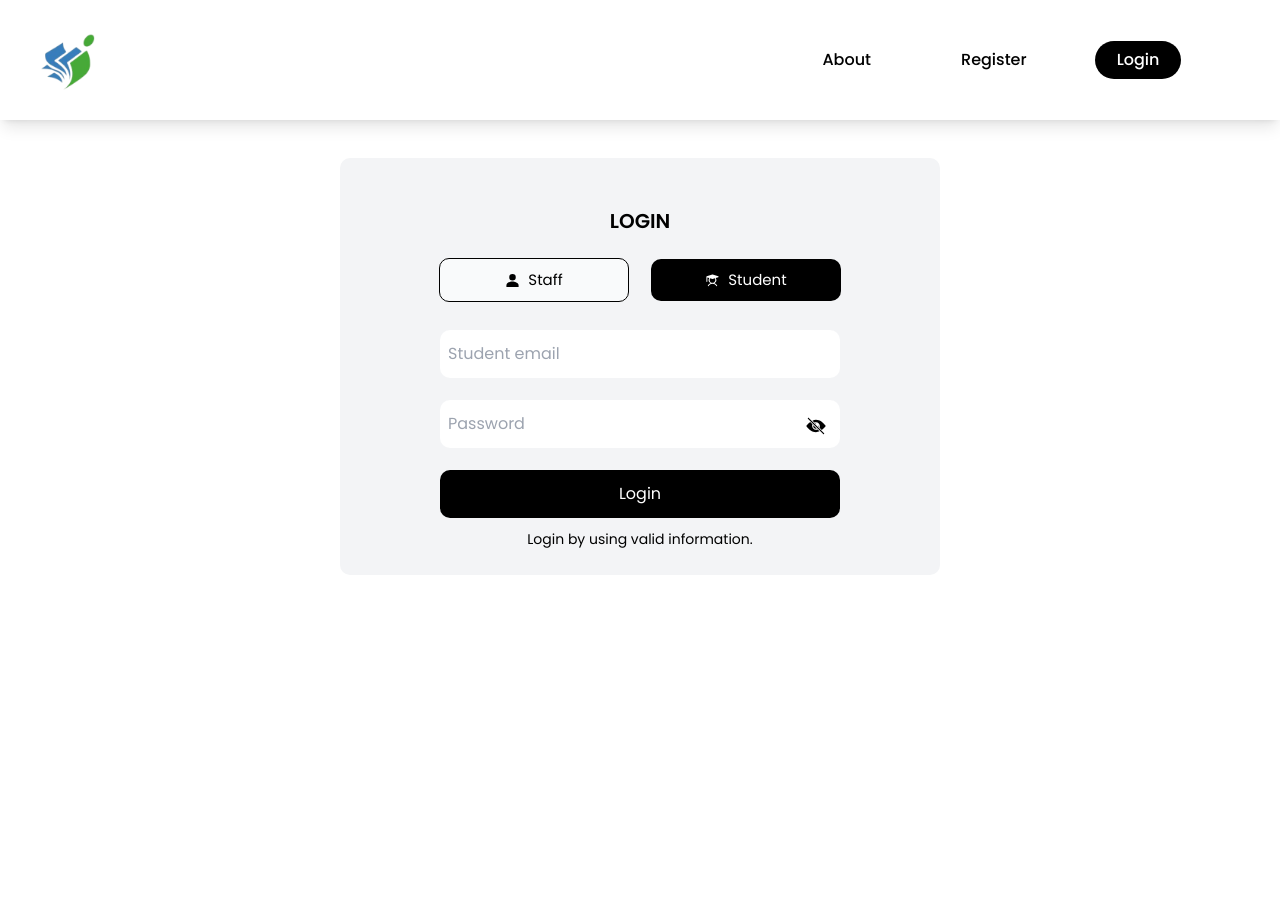
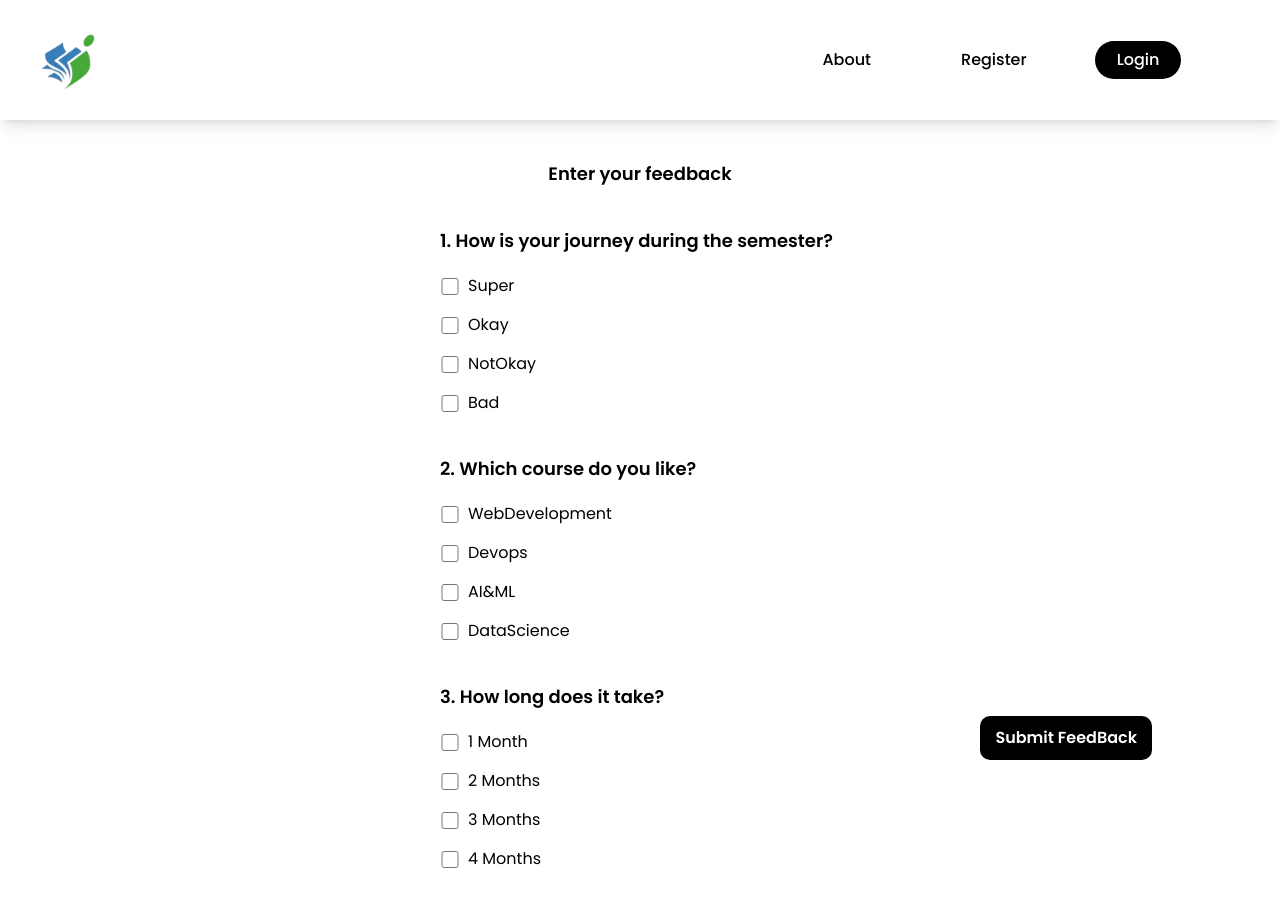
Before and after one commit to BALASANTHOSH01/Infoeng-dashboard, a React (Vite) app: page /feedback in a window 1280 px wide. Before the commit this address led to /login. Shown: the top 906 px of the page. Before the commit the page ends 800 px from the top, so only its background shows below. Built offline with nearby package versions, Linux system fonts and the light colour scheme; a web font is replaced by a local one.

Commit message:
Auth updation

```diff
--- a/index.html
+++ b/index.html
@@ -2,7 +2,6 @@
 <html lang="en">
   <head>
     <meta charset="UTF-8" />
-    <link rel="icon" type="image/svg+xml" href="/vite.svg" />
     <link rel="preconnect" href="https://fonts.googleapis.com" />
     <link rel="preconnect" href="https://fonts.gstatic.com" crossorigin />
     <link
@@ -10,7 +9,7 @@
       rel="stylesheet"
     />
     <meta name="viewport" content="width=device-width, initial-scale=1.0" />
-    <title>Vite + React</title>
+    <title>Info Board</title>
   </head>
   <body>
     <div id="root"></div>
--- a/package.json
+++ b/package.json
@@ -11,11 +11,13 @@
   },
   "dependencies": {
     "firebase": "^10.12.0",
+    "framer-motion": "^11.2.4",
     "react": "^18.2.0",
     "react-dom": "^18.2.0",
     "react-icons": "^5.2.1",
     "react-router-dom": "^6.23.1",
-    "rellax": "^1.12.1"
+    "rellax": "^1.12.1",
+    "xlsx": "^0.18.5"
   },
   "devDependencies": {
     "@types/react": "^18.2.66",
--- a/src/Context/Auth&DB/Auth&DB.jsx
+++ b/src/Context/Auth&DB/Auth&DB.jsx
@@ -3,10 +3,13 @@ import { createContext, useState } from "react";
 const AuthContext = createContext({
     isauthendicated:false,
     setAuthendicated:()=>{},
+    userdata:"",
+    setUserData:()=>{},
 });
 
 export const AuthContextProvider = ({children}) =>{
     const [isauthendicated,setAuthendicated]=useState(false);
+    const [userdata,setUserData]=useState([""]);
 
     console.log("context inner auth :"+ isauthendicated);
 
@@ -15,6 +18,8 @@ export const AuthContextProvider = ({children}) =>{
         value={{
             isauthendicated,
             setAuthendicated,
+            userdata,
+            setUserData,
           }}>
             {children}
         </AuthContext.Provider>
--- /dev/null
+++ b/src/Context/UserData/UserData.jsx
@@ -0,0 +1,28 @@
+import { createContext, useContext, useState } from 'react';
+
+const UserContext = createContext({
+    user:null,
+    setUserData:()=>{}
+});
+
+export const UserContextProvider = ({children}) => {
+
+    const [userdata,setUserData]=useState(null);
+
+    return(
+        <UserContext.Provider value={{userdata,setUserData}} >
+            {children}
+        </UserContext.Provider>
+    )
+};
+
+export const useUserData = ()=>{
+    const context = useContext(UserContext);
+    if(!context){
+        throw new Error("UserData context is not working.")
+    }
+
+    return { user: context.userdata, setUser: context.setUserData };
+};
+
+export default UserContext;
--- /dev/null
+++ b/src/Context/index.js
@@ -0,0 +1,4 @@
+import AuthContext , { AuthContextProvider } from "./Auth&DB/Auth&DB";
+import UserContext,{UserContextProvider} from "./UserData/UserData";
+
+export {AuthContext,AuthContextProvider,UserContext,UserContextProvider};
--- a/src/ProductRoute/ProductRoute.jsx
+++ b/src/ProductRoute/ProductRoute.jsx
@@ -6,7 +6,7 @@ import { Navigate, Outlet } from "react-router-dom";
 const ProductRoute = ({children}) => {
   const {isauthendicated} = useContext(AuthContext);
 
-  return isauthendicated ? <Outlet/> : Navigate({to:"/login"});
+  return !isauthendicated ? <Outlet/> : Navigate({to:"/login"});
 }
 
 export default ProductRoute
--- a/src/components/FeedBack/FeedBack.jsx
+++ b/src/components/FeedBack/FeedBack.jsx
@@ -1,9 +1,184 @@
-import React from 'react'
+import { useState } from "react";
+import {motion} from "framer-motion";
+import { addDoc, collection } from "firebase/firestore";
+import { db } from "../../firebase-config";
+import { MdOutlineDone as TickIcon } from "react-icons/md";
+import { IoArrowForward as BackArrowIcon } from "react-icons/io5";
+import { Link, useNavigate } from "react-router-dom";
 
 const FeedBack = () => {
+  const navigate = useNavigate();
+  const [selectedOption, setSelectedOption] = useState({
+    q1: null,
+    q2: null,
+    q3: null,
+  });
+  const [isSubmitted,setIsSubmitted]=useState(false);
+
+  const handleAnswer = (question, answer) => {
+    setSelectedOption((prev) => ({
+      ...prev,
+      [question]: prev[question] === answer ? null : answer,
+    }));
+  };
+
+  const handleFeedBack = async (event) => {
+    event.preventDefault();
+
+    const feedbackData = {
+      // Obtained during user signup
+      user:"",
+      dept:"",
+      rollno:"",
+      feedback: {
+        q1: selectedOption.q1,
+        q2: selectedOption.q2,
+        q3: selectedOption.q3,
+      },
+      // Optionally include additional feedback data like timestamp
+      submittedAt: new Date(),
+    };
+
+    try {
+      await addDoc(collection(db, "feedback"), feedbackData); //add data to DB
+      setSelectedOption({q1:null,q2:null,q3:null}); //Null after submitting
+      setIsSubmitted(true);
+    } catch (error) {
+      setIsSubmitted(false);
+      console.log("Error occured : " + error);
+    }
+
+  };
+
+  // Reusable question component
+  const CheckboxInput = ({ question, no, head, b1, b2, b3, b4 }) => {
+    return (
+      <div className="text-start my-[10%]">
+
+        <div className="flex flex-row items-center font-semibold text-[18px]">
+          <p>{no}</p>.&#160;{head}
+        </div>
+
+        <div className="flex flex-col items-start gap-[15px] justify-between w-[100%] my-[5%]">
+          <div className="flex flex-col items-start gap-[15px] justify-between w-[50%]">
+            <div className="flex flex-row items-center gap-2 cursor-pointer">
+              <input
+                id={`${question}-${b1}`}
+                className="w-[20px] h-[17px]"
+                type="checkbox"
+                checked={selectedOption[question] === b1}
+                onChange={() => handleAnswer(question, b1)}
+                disabled={selectedOption[question] && selectedOption[question] !== b1}
+              />
+              <label htmlFor={`${question}-${b1}`}>{b1}</label>
+            </div>
+
+            <div className="flex flex-row items-center gap-2 cursor-pointer">
+              <input
+                id={`${question}-${b2}`}
+                className="w-[20px] h-[17px]"
+                type="checkbox"
+                checked={selectedOption[question] === b2}
+                onChange={() => handleAnswer(question, b2)}
+                disabled={selectedOption[question] && selectedOption[question] !== b2}
+              />
+              <label htmlFor={`${question}-${b2}`}>{b2}</label>
+            </div>
+          </div>
+
+          <div className="flex flex-col items-start gap-[15px] justify-between w-[50%]">
+            <div className="flex flex-row items-center gap-2 cursor-pointer">
+              <input
+                id={`${question}-${b3}`}
+                className="w-[20px] h-[17px]"
+                type="checkbox"
+                checked={selectedOption[question] === b3}
+                onChange={() => handleAnswer(question, b3)}
+                disabled={selectedOption[question] && selectedOption[question] !== b3}
+              />
+              <label htmlFor={`${question}-${b3}`}>{b3}</label>
+            </div>
+
+            <div className="flex flex-row items-center gap-2 cursor-pointer">
+              <input
+                id={`${question}-${b4}`}
+                className="w-[20px] h-[17px]"
+                type="checkbox"
+                checked={selectedOption[question] === b4}
+                onChange={() => handleAnswer(question, b4)}
+                disabled={selectedOption[question] && selectedOption[question] !== b4}
+              />
+              <label htmlFor={`${question}-${b4}`}>{b4}</label>
+            </div>
+          </div>
+        </div>
+      </div>
+    );
+  };
+
   return (
-    <div>FeedBack</div>
-  )
-}
+    <form onSubmit={handleFeedBack}>
+      {
+        isSubmitted === false ?
+        (
+          <div className="text-black w-[400px] mx-auto text-center overflow-x-hidden">
+        <h1 className="text-[18px] font-semibold my-[10%]">Enter your feedback</h1>
+        <div>
+          <CheckboxInput
+            question="q1"
+            no="1"
+            head="How is your journey during the semester?"
+            b1="Super"
+            b2="Okay"
+            b3="NotOkay"
+            b4="Bad"
+          />
+
+          <CheckboxInput
+            question="q2"
+            no="2"
+            head="Which course do you like?"
+            b1="WebDevelopment"
+            b2="Devops"
+            b3="AI&ML"
+            b4="DataScience"
+          />
+
+          <CheckboxInput
+            question="q3"
+            no="3"
+            head="How long does it take?"
+            b1="1 Month"
+            b2="2 Months"
+            b3="3 Months"
+            b4="4 Months"
+          />
+        </div>
+
+        <div>
+          <motion.button type="submit" whileTap={{scale:0.6}} className=" px-[15px] py-[10px] rounded-[10px] bg-black text-white font-semibold fixed bottom-[5%] right-[10%] hover:shadow-xl">Submit FeedBack</motion.button>
+        </div>
+
+      </div>
+        ) : (
+          <div>
+            <div className="flex flex-row gap-[2%] justify-center my-[6%] items-center text-center rounded-[25px] px-[15px] py-[7px] mx-auto">
+              <div className="  text-[20px] p-1 rounded-[50%] text-center bg-green-500 text-white">
+                <TickIcon/>
+              </div>
+              <p className=" text-[25px] font-semibold text-center">Thanks for your feedback</p>
+            </div>
+
+            <Link to={"/"} className="w-[200px] duration-200 mx-auto flex flex-row items-center gap-[1%] hover:bg-gray-200 px-[15px] py-[7px] rounded-[25px] justify-center">
+            <p className=" text-center">Back to Home</p>
+            <BackArrowIcon className=" text-[18px]"/>
+            </Link>
+
+          </div>
+        )
+      }
+    </form>
+  );
+};
 
 export default FeedBack;
--- a/src/firebase-config.js
+++ b/src/firebase-config.js
@@ -3,6 +3,7 @@ import { initializeApp } from "firebase/app";
 import { getAnalytics } from "firebase/analytics";
 import {getAuth} from "firebase/auth";
 import { getFirestore } from "firebase/firestore";
+
 // TODO: Add SDKs for Firebase products that you want to use
 // https://firebase.google.com/docs/web/setup#available-libraries
 
@@ -11,6 +12,7 @@ import { getFirestore } from "firebase/firestore";
 const firebaseConfig = {
   apiKey: "AIzaSyBf0cIsu6OR_khQv6xFtFSbBzS3xHYTpW8",
   authDomain: "info-eng-feedback.firebaseapp.com",
+  databaseURL: "https://info-eng-feedback-default-rtdb.asia-southeast1.firebasedatabase.app",
   projectId: "info-eng-feedback",
   storageBucket: "info-eng-feedback.appspot.com",
   messagingSenderId: "429314713953",
@@ -20,8 +22,8 @@ const firebaseConfig = {
 
 // Initialize Firebase
 const app = initializeApp(firebaseConfig);
+const analytics = getAnalytics(app);
 const auth = getAuth(app);
 const db = getFirestore(app);
-const analytics = getAnalytics(app);
 
 export{auth,db};
--- a/src/pages/Auth/Auth.jsx
+++ b/src/pages/Auth/Auth.jsx
@@ -1,9 +1,10 @@
 import { useEffect, useState } from "react";
-import { useLocation, useNavigate } from "react-router-dom";
+import { Link, useLocation, useNavigate } from "react-router-dom";
 import { IoPersonSharp as StaffIcon } from "react-icons/io5";
 import { PiStudentFill as StudentIcon } from "react-icons/pi";
 import { IoIosEye as ShowPass} from "react-icons/io";
 import { IoIosEyeOff as HiddenPass} from "react-icons/io";
+import { RxCross2 as CrossIcon } from "react-icons/rx";
 
 //Firebase Configuration
 import { auth } from '../../firebase-config.js';
@@ -16,6 +17,7 @@ const Auth = () => {
   const [userType,setUserType]=useState("student");
   const [showPass,setShowPass]=useState(false);
   const [loginStatus,setLoginStatus]=useState(false);
+  const [isInvalid,setIsInvalid] = useState(false);
 
   // User Data Managing State
   const [email,setEmail]=useState(null);
@@ -44,13 +46,18 @@ const Auth = () => {
     try {
 
       await signInWithEmailAndPassword(auth,email,password);
-      setLoginStatus(true);
-      loginStatus === true && navigate("/feedback");
+      navigate("/feedback");
       console.log("Login Successfully");
 
     } catch (error) {
 
       console.log("Error occured : "+error);
+      setIsInvalid(true);
+
+      setTimeout(()=>{
+        setIsInvalid(false);
+      },3000);
+
       setLoginStatus(false);
 
     }
@@ -59,6 +66,19 @@ const Auth = () => {
 
   return (
     <form onSubmit={handleSubmit}>
+
+      {
+        isInvalid && (
+          <div className="flex flex-row justify-center gap-[6%] items-center absolute w-[300px] top-[18%] left-[40%] text-center px-[14px] py-[7px] rounded-[10px] bg-red-500 text-white text-[17px]">
+            <CrossIcon className=" text-[18px] font-bold"/>
+            <p>Invalid user details</p>
+          </div>
+        )
+      }
+
+
+
+
       <div className=" w-[600px] mx-auto bg-gray-100 text-center py-[2%] mt-[3%] rounded-[10px] px-[2%]">
         <h1 className=" text-[20px] font-semibold my-[4%] uppercase">{authType}</h1>
 
@@ -99,7 +119,12 @@ const Auth = () => {
           }
 
         <button className="w-[400px] hover:shadow-lg hover:bg-white hover:text-black hover:border hover:border-black duration-200 cursor-pointer px-2 py-3 my-[2%] rounded-[10px] text-center mx-auto bg-black text-white" type="submit">Login</button>
-        <p className="text-[14px]">Login by using valid information.</p>
+
+        <div className=" flex flex-row items-center justify-center gap-[5%]">
+          <p className="text-[14px]">Don&apos;t have an Account ?</p>
+        <Link to={"/register"} className=" hover:underline duration-200">Register</Link>
+        </div>
+
         </div>
 
 
--- a/src/pages/Auth/SignUp.jsx
+++ b/src/pages/Auth/SignUp.jsx
@@ -1,5 +1,5 @@
-import { useContext, useEffect, useState } from "react";
-import { useLocation, useNavigate } from "react-router-dom";
+import { createContext, useContext, useEffect, useState } from "react";
+import { Link, useLocation, useNavigate } from "react-router-dom";
 import { IoPersonSharp as StaffIcon } from "react-icons/io5";
 import { PiStudentFill as StudentIcon } from "react-icons/pi";
 import { IoIosEye as ShowPass } from "react-icons/io";
@@ -10,6 +10,17 @@ import { auth,db } from "../../firebase-config.js";
 import { createUserWithEmailAndPassword } from "firebase/auth";
 import { doc, setDoc } from "firebase/firestore";
 import AuthContext from "../../Context/Auth&DB/Auth&DB.jsx";
+import UserContext, { useUserData } from "../../Context/UserData/UserData.jsx";
+
+// const UserIDContext = createContext();
+
+// export const UserIDContextProvider = ({children}) =>{
+//   return(
+//     <UserIDContext.Provider>
+//       {children}
+//     </UserIDContext.Provider>
+//   );
+// };
 
 const SignUp = () => {
   const location = useLocation();
@@ -17,9 +28,10 @@ const SignUp = () => {
   const [SignUpType, setSignUpType] = useState("Login");
   const [userType, setUserType] = useState("student");
   const [showPass, setShowPass] = useState(false);
+  const [userExist,setUserExist]=useState(false);
 
   // User Data Managing State
-  const [email, setEmail] = useState(null);
+  const [useremail, setUserEmail] = useState(null);
   const [password, setPassword] = useState(null);
   const [username, setUserName] = useState(null);
   const [dept, setDept] = useState(null);
@@ -27,12 +39,13 @@ const SignUp = () => {
 
   //Context API to checking user is authendicated
   const {isauthendicated,setAuthendicated} =useContext(AuthContext);
+  const {user,setUserData} = useUserData();
 
   useEffect(() => {
     location.pathname === "/login" && setSignUpType("Login");
     location.pathname === "/register" && setSignUpType("Register");
 
-    setEmail("");
+    setUserEmail("");
     setPassword("");
     setDept("");
     setUserName("");
@@ -47,34 +60,49 @@ const SignUp = () => {
     setShowPass(pass);
   };
 
+  //Handle user Registeration
   const handleSignUp = async (event) => {
     event.preventDefault();
 
     try {
-      const userCredential = await createUserWithEmailAndPassword(auth, email, password);
-      const user = userCredential.user;
+      const userCredential = await createUserWithEmailAndPassword(auth, useremail, password);
+      const userCred = userCredential.user;
+      const UserID = userCred.uid;
 
-      user && setAuthendicated(true);
-
-      await setDoc(doc(db,"users",user.uid),{
+      await setDoc(doc(db,"users",UserID),{
         userType,
         dept,
         username,
-        email,
+        useremail,
         studRoll : userType === "student" ? studRoll : null,
         createdAt: new Date()
       });
+      navigate("/feedback");
 
-      console.log("isauth in signup :"+isauthendicated);
-      isauthendicated && navigate("/feedback");
+      setUserData({id:UserID,name:username,email:useremail,department:dept,type:userType});
+      console.log("UserData Context : "+user);
+
 
     } catch (error) {
-      console.log("Error occured : " + error);
+      error.message === "Firebase: Error (auth/email-already-in-use)." && setUserExist(true);
+      setTimeout(()=>{setUserExist(false)},3000);
+      console.log("Error occured : " + error.message);
     }
   };
 
   return (
     <form onSubmit={handleSignUp}>
+
+      {
+        userExist === true &&  (
+          <div className="fixed flex flex-row items-center gap-[5%] justify-center top-[18%] left-[40%] text-white w-[300px] mx-auto bg-red-500 px-[15px] py-[8px] rounded-[10px] text-center">
+            <StaffIcon/>
+            <p>User Already Exist</p>
+           </div>
+        )
+      }
+
+
       <div className=" w-[600px] mx-auto bg-gray-100 text-center py-[2%] mt-[3%] rounded-[10px] px-[2%]">
         <h1 className=" text-[20px] font-semibold my-[4%] uppercase">
           {SignUpType}
@@ -131,15 +159,6 @@ const SignUp = () => {
                 />
               )}
 
-              {/* <input
-                type={"text"}
-                placeholder={"Department"}
-                className={`w-[400px] px-2 py-3 rounded-[10px] outline-none my-[2%] `}
-                value={dept}
-                onChange={(e) => setDept(e.target.value)}
-                required
-              /> */}
-
               <select
                 className={`w-[400px] px-2 py-3 rounded-[10px] outline-none my-[2%] `}
                 value={dept}
@@ -163,8 +182,8 @@ const SignUp = () => {
                   userType === "staff" ? "Staff email" : "Student email"
                 }
                 className={`w-[400px] px-2 py-3 rounded-[10px] outline-none my-[2%] `}
-                value={email}
-                onChange={(e) => setEmail(e.target.value)}
+                value={useremail}
+                onChange={(e) => setUserEmail(e.target.value)}
                 required
               />
 
@@ -205,7 +224,12 @@ const SignUp = () => {
           >
             SignUp
           </button>
-          <p className="text-[14px]">SignUp by using valid information.</p>
+
+          <div className=" flex flex-row items-center justify-center gap-[5%]">
+          <p className="text-[14px]">Already have an Account ?</p>
+        <Link to={"/login"} className=" hover:underline duration-200">Login</Link>
+        </div>
+
         </div>
       </div>
     </form>
@@ -215,4 +239,4 @@ const SignUp = () => {
 export default SignUp;
 
 
-// how to signup by using extra details like name,rollno,department,email,password for student and name, department,email,password for staff. Each user can have the different role in our application. if user is staff means they nevigate to staff dashboard and if student navigate means they navigate to student dashboard. both are different rights and access. And other thing is if anyone want to navigate to the dashboard by using url means the must need to navigate the user to the login page.
+// how to signup by using extra details like name,rollno,department,useremail,password for student and name, department,useremail,password for staff. Each user can have the different role in our application. if user is staff means they nevigate to staff dashboard and if student navigate means they navigate to student dashboard. both are different rights and access. And other thing is if anyone want to navigate to the dashboard by using url means the must need to navigate the user to the login page.
```
Also changed, not shown: src/main.jsx (+7 -3 lines), 1 other file (tests, documents, lock files or other folders).
